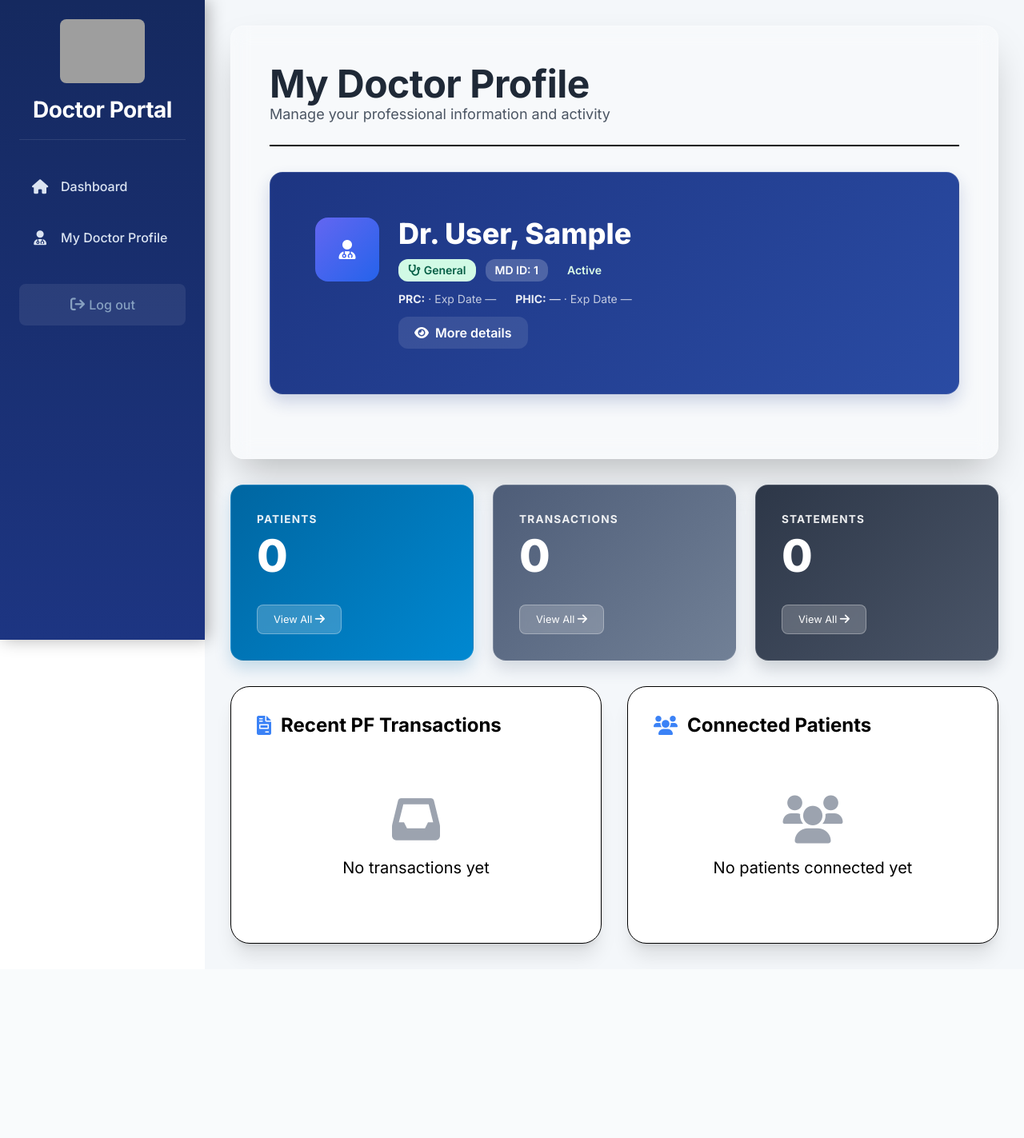
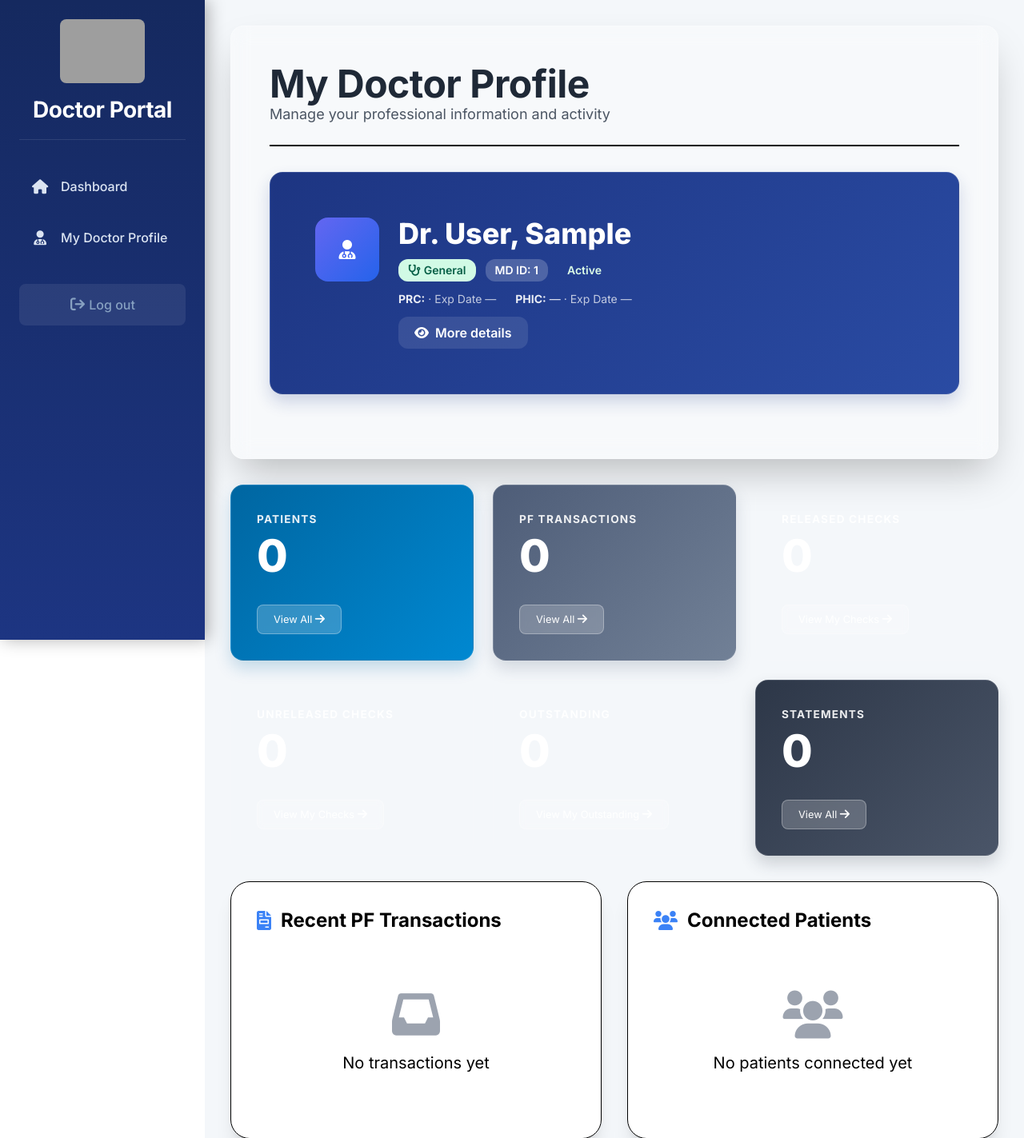
Before and after one commit to Jeypi918/DoctorSystem, a Django app: page /my-doctor/ in a window 1280 px wide. Shown: the top 1423 px of the page at 80% size. Before the commit the page ends 1201 px from the top, so only its background shows below. Run offline with Django 4.2, Linux system fonts and the light colour scheme; the visitor is signed in with stand-in values (Sample User, id 1); data comes from the database, SQL or seed files in the repository; data that the repository does not hold is empty; parts of the project's set-up code (start-up, migrations or seed data) failed here and were passed over; some libraries are stand-ins or nearby versions; grey boxes are pictures that could not be loaded.

Commit message:
PF Transactions
Shows only doctors info and their checks related to them

```diff
--- a/Doctor System/core/views.py
+++ b/Doctor System/core/views.py
@@ -53,14 +53,56 @@ def logout_view(request):
 
 # ===== DASHBOARD VIEW =====
 @login_required(login_url='login')
+def get_current_doctor(request):
+    """
+    Helper: Match username to EmdDoctor (reuse my_doctor_view logic)
+    """
+    if not hasattr(request.user, 'userprofile') or request.user.userprofile.role != 'doctor':
+        return None
+
+    username = request.user.username.lower()
+    search_terms = [
+        username,
+        username.replace('abbariao', 'Abbariao, Maritoni'),
+        'abbariao, maritoni',
+        'maritoni abbariao',
+        request.user.username.title()
+    ]
+
+    my_doctor = None
+    for term in search_terms:
+        my_doctor = EmdDoctor.objects.filter(doctors_name__icontains=term).first()
+        if my_doctor:
+            break
+
+    if not my_doctor:
+        my_doctor = EmdDoctor.objects.filter(active=True).first()
+
+    return my_doctor
+
+
+@doctor_required
 def home_view(request):
+    my_doctor = get_current_doctor(request)
+
     doctor_count = EmdDoctor.objects.count()
     patient_count = Patient.objects.count()
-    released_count = ReleasedCheck.objects.count()
-    unreleased_count = UnreleasedCheck.objects.count()
-    outstanding_count = OutstandingPayable.objects.count()
-    apv_count = APV.objects.count()
-    check_report_count = CheckReport.objects.count()
+
+    if my_doctor:
+        released_count = ReleasedCheck.objects.filter(
+            Q(payee__icontains=my_doctor.doctors_name) | Q(vendorname__icontains=my_doctor.doctors_name)
+        ).count()
+        unreleased_count = UnreleasedCheck.objects.filter(payeename__icontains=my_doctor.doctors_name).count()
+        outstanding_count = OutstandingPayable.objects.filter(Vendor__icontains=my_doctor.doctors_name).count()
+        apv_count = APV.objects.filter(payee_name__icontains=my_doctor.doctors_name).count()
+        check_report_count = CheckReport.objects.filter(payto__icontains=my_doctor.doctors_name).count()
+    else:
+        released_count = ReleasedCheck.objects.count()
+        unreleased_count = UnreleasedCheck.objects.count()
+        outstanding_count = OutstandingPayable.objects.count()
+        apv_count = APV.objects.count()
+        check_report_count = CheckReport.objects.count()
+
     pf_total = released_count + unreleased_count + outstanding_count + apv_count + check_report_count
     transaction_count = pf_total
     statement_count = StatementOfAccount.objects.count()
@@ -280,11 +322,21 @@ class TransactionListView(ListView):
 
     def get_context_data(self, **kwargs):
         context = super().get_context_data(**kwargs)
-        context['released_count'] = ReleasedCheck.objects.count()
-        context['unreleased_count'] = UnreleasedCheck.objects.count()
-        context['outstanding_count'] = OutstandingPayable.objects.count()
-        context['apv_count'] = APV.objects.count()
-        context['check_report_count'] = CheckReport.objects.count()
+        my_doctor = get_current_doctor(self.request)
+        if my_doctor:
+            context['released_count'] = ReleasedCheck.objects.filter(
+                Q(payee__icontains=my_doctor.doctors_name) | Q(vendorname__icontains=my_doctor.doctors_name)
+            ).count()
+            context['unreleased_count'] = UnreleasedCheck.objects.filter(payeename__icontains=my_doctor.doctors_name).count()
+            context['outstanding_count'] = OutstandingPayable.objects.filter(Vendor__icontains=my_doctor.doctors_name).count()
+            context['apv_count'] = APV.objects.filter(payee_name__icontains=my_doctor.doctors_name).count()
+            context['check_report_count'] = CheckReport.objects.filter(payto__icontains=my_doctor.doctors_name).count()
+        else:
+            context['released_count'] = ReleasedCheck.objects.count()
+            context['unreleased_count'] = UnreleasedCheck.objects.count()
+            context['outstanding_count'] = OutstandingPayable.objects.count()
+            context['apv_count'] = APV.objects.count()
+            context['check_report_count'] = CheckReport.objects.count()
         return context
 
 class ReleasedCheckListView(ListView):
@@ -293,8 +345,20 @@ class ReleasedCheckListView(ListView):
     context_object_name = 'released_checks'
     paginate_by = 10
 
+    @method_decorator(doctor_required)
+    def dispatch(self, *args, **kwargs):
+        return super().dispatch(*args, **kwargs)
+
     def get_queryset(self):
         queryset = super().get_queryset()
+
+        my_doctor = get_current_doctor(self.request)
+        if my_doctor:
+            queryset = queryset.filter(
+                Q(payee__icontains=my_doctor.doctors_name) |
+                Q(vendorname__icontains=my_doctor.doctors_name)
+            )
+
         q = self.request.GET.get('q', '').strip()
         date_from = self.request.GET.get('date_from')
         date_to = self.request.GET.get('date_to')
@@ -324,8 +388,17 @@ class UnreleasedCheckListView(ListView):
     context_object_name = 'unreleased_checks'
     paginate_by = 10
 
+    @method_decorator(doctor_required)
+    def dispatch(self, *args, **kwargs):
+        return super().dispatch(*args, **kwargs)
+
     def get_queryset(self):
         queryset = super().get_queryset()
+
+        my_doctor = get_current_doctor(self.request)
+        if my_doctor:
+            queryset = queryset.filter(payeename__icontains=my_doctor.doctors_name)
+
         q = self.request.GET.get('q', '').strip()
         date_from = self.request.GET.get('date_from')
         date_to = self.request.GET.get('date_to')
@@ -355,8 +428,17 @@ class OutstandingReportListView(ListView):
     context_object_name = 'outstanding_payables'
     paginate_by = 10
 
+    @method_decorator(doctor_required)
+    def dispatch(self, *args, **kwargs):
+        return super().dispatch(*args, **kwargs)
+
     def get_queryset(self):
         queryset = super().get_queryset()
+
+        my_doctor = get_current_doctor(self.request)
+        if my_doctor:
+            queryset = queryset.filter(Vendor__icontains=my_doctor.doctors_name)
+
         q = self.request.GET.get('q', '').strip()
         date_from = self.request.GET.get('date_from')
         date_to = self.request.GET.get('date_to')
@@ -388,8 +470,17 @@ class APVListView(ListView):
     context_object_name = 'apvouchers'
     paginate_by = 10
 
+    @method_decorator(doctor_required)
+    def dispatch(self, *args, **kwargs):
+        return super().dispatch(*args, **kwargs)
+
     def get_queryset(self):
         queryset = super().get_queryset()
+
+        my_doctor = get_current_doctor(self.request)
+        if my_doctor:
+            queryset = queryset.filter(payee_name__icontains=my_doctor.doctors_name)
+
         q = self.request.GET.get('q', '').strip()
         date_from = self.request.GET.get('date_from')
         date_to = self.request.GET.get('date_to')
@@ -421,8 +512,17 @@ class CheckReportListView(ListView):
     context_object_name = 'check_reports'
     paginate_by = 10
 
+    @method_decorator(doctor_required)
+    def dispatch(self, *args, **kwargs):
+        return super().dispatch(*args, **kwargs)
+
     def get_queryset(self):
         queryset = super().get_queryset()
+
+        my_doctor = get_current_doctor(self.request)
+        if my_doctor:
+            queryset = queryset.filter(payto__icontains=my_doctor.doctors_name)
+
         q = self.request.GET.get('q', '').strip()
         date_from = self.request.GET.get('date_from')
         date_to = self.request.GET.get('date_to')
--- a/Doctor System/templates/doctor_self.html
+++ b/Doctor System/templates/doctor_self.html
@@ -128,9 +128,24 @@
       <a href="#" class="card-link">View All <i class="fas fa-arrow-right"></i></a>
     </div>
     <div class="card card-transactions">
-      <div class="card-title">Transactions</div>
+      <div class="card-title">PF Transactions</div>
       <div class="card-value">{{ transactions|length }}</div>
       <a href="#" class="card-link">View All <i class="fas fa-arrow-right"></i></a>
+    </div>
+    <div class="card card-pfchecks">
+      <div class="card-title">Released Checks</div>
+      <div class="card-value">{{ doctor.released_checks|length|default:"0" }}</div>
+      <a href="{% url 'released_checks' %}" class="card-link">View My Checks <i class="fas fa-arrow-right"></i></a>
+    </div>
+    <div class="card card-pfunreleased">
+      <div class="card-title">Unreleased Checks</div>
+      <div class="card-value">{{ doctor.unreleased_checks|length|default:"0" }}</div>
+      <a href="{% url 'unreleased_checks' %}" class="card-link">View My Checks <i class="fas fa-arrow-right"></i></a>
+    </div>
+    <div class="card card-pfoutstanding">
+      <div class="card-title">Outstanding</div>
+      <div class="card-value">{{ doctor.outstanding_payables|length|default:"0" }}</div>
+      <a href="{% url 'outstanding_report' %}" class="card-link">View My Outstanding <i class="fas fa-arrow-right"></i></a>
     </div>
     <div class="card card-statements">
       <div class="card-title">Statements</div>
```
Also changed, not shown: TODO_doctor_pf_filter.md (added, +24 -0 lines), Doctor System/TODO_doctor_pf_filter.md (added).
